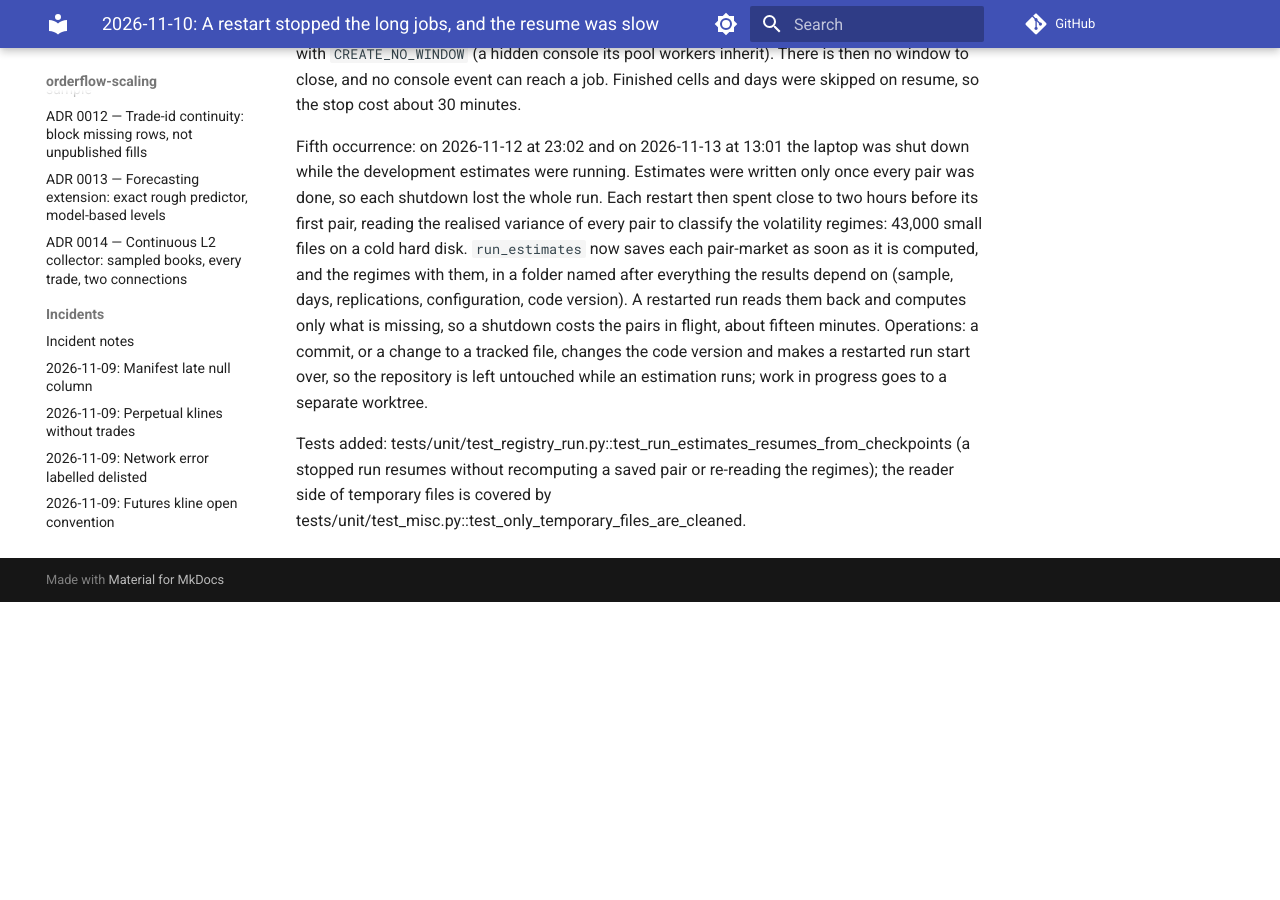
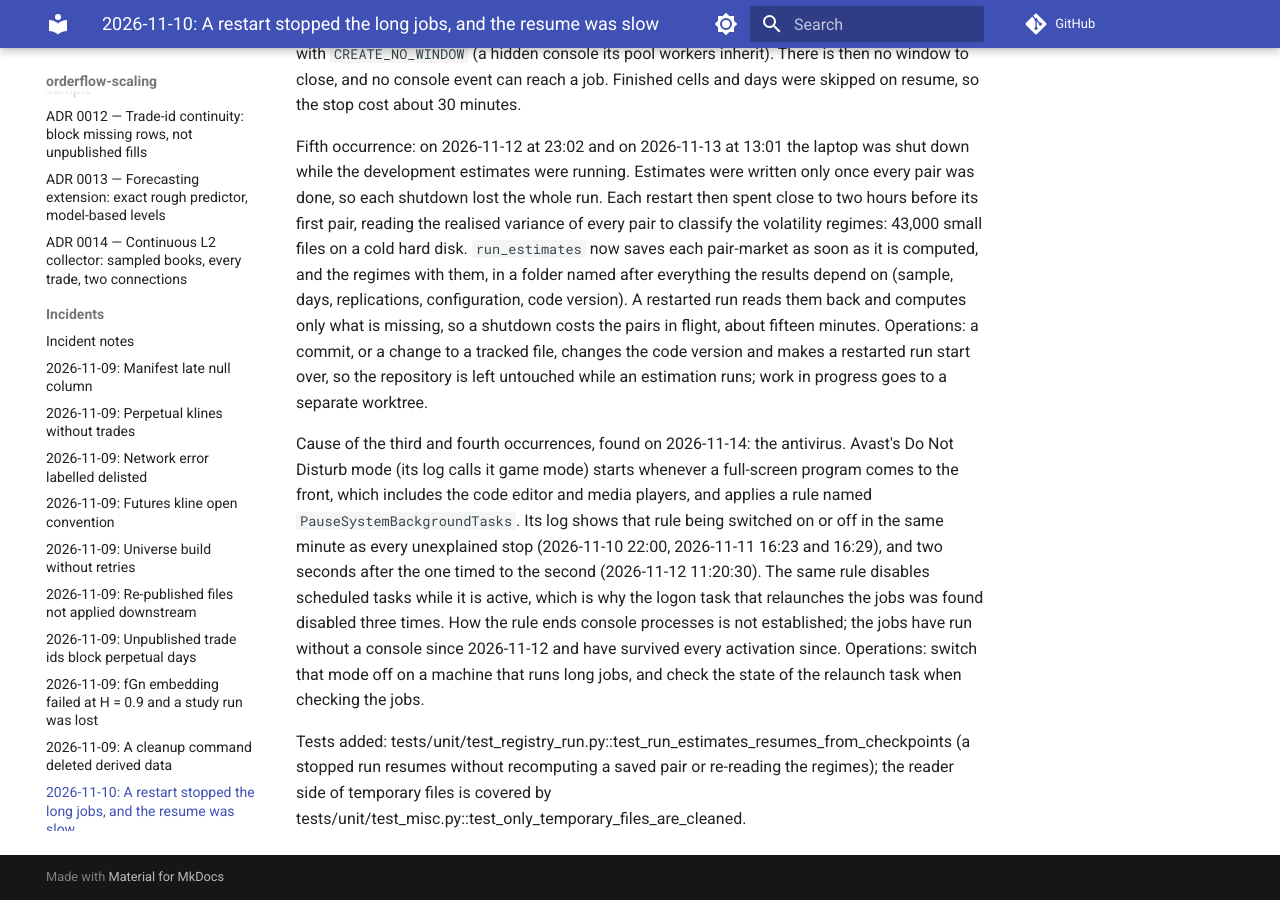
Before and after one commit to NIDHAL277/orderflow-scaling, an MkDocs documentation site: the page built from docs/incidents/2026-11-10-restart-and-slow-resume.md, in a window 1280 px wide and 900 px high, scrolled down 1140 px. Built offline with MkDocs 1.6.1 and Material for MkDocs 9.7.7, drawn with Linux system fonts in a browser that asks for light colours; comment, search, counter and statistics services are not loaded; before the commit the page ends 1742 px from its top, so only the background shows below that.

Commit message:
Incident note: the unexplained job stops coincide with the antivirus game mode
Avast's Do Not Disturb mode applies a rule named PauseSystemBackgroundTasks whenever a full-screen program comes to the front. Its log places that rule in the same minute as every unexplained stop and two seconds from the one timed to the second, and the same rule disables the logon task that relaunches the jobs.

Co-Authored-By: Claude Fable 5.2 <noreply@anthropic.com>

```diff
--- a/docs/incidents/2026-11-10-restart-and-slow-resume.md
+++ b/docs/incidents/2026-11-10-restart-and-slow-resume.md
@@ -12,4 +12,6 @@ Fourth occurrence: on 2026-11-12 at 11:20, with no restart and no game client ru
 
 Fifth occurrence: on 2026-11-12 at 23:02 and on 2026-11-13 at 13:01 the laptop was shut down while the development estimates were running. Estimates were written only once every pair was done, so each shutdown lost the whole run. Each restart then spent close to two hours before its first pair, reading the realised variance of every pair to classify the volatility regimes: 43,000 small files on a cold hard disk. `run_estimates` now saves each pair-market as soon as it is computed, and the regimes with them, in a folder named after everything the results depend on (sample, days, replications, configuration, code version). A restarted run reads them back and computes only what is missing, so a shutdown costs the pairs in flight, about fifteen minutes. Operations: a commit, or a change to a tracked file, changes the code version and makes a restarted run start over, so the repository is left untouched while an estimation runs; work in progress goes to a separate worktree.
 
+Cause of the third and fourth occurrences, found on 2026-11-14: the antivirus. Avast's Do Not Disturb mode (its log calls it game mode) starts whenever a full-screen program comes to the front, which includes the code editor and media players, and applies a rule named `PauseSystemBackgroundTasks`. Its log shows that rule being switched on or off in the same minute as every unexplained stop (2026-11-10 22:00, 2026-11-11 16:23 and 16:29), and two seconds after the one timed to the second (2026-11-12 11:20:30). The same rule disables scheduled tasks while it is active, which is why the logon task that relaunches the jobs was found disabled three times. How the rule ends console processes is not established; the jobs have run without a console since 2026-11-12 and have survived every activation since. Operations: switch that mode off on a machine that runs long jobs, and check the state of the relaunch task when checking the jobs.
+
 Tests added: tests/unit/test_registry_run.py::test_run_estimates_resumes_from_checkpoints (a stopped run resumes without recomputing a saved pair or re-reading the regimes); the reader side of temporary files is covered by tests/unit/test_misc.py::test_only_temporary_files_are_cleaned.
```
